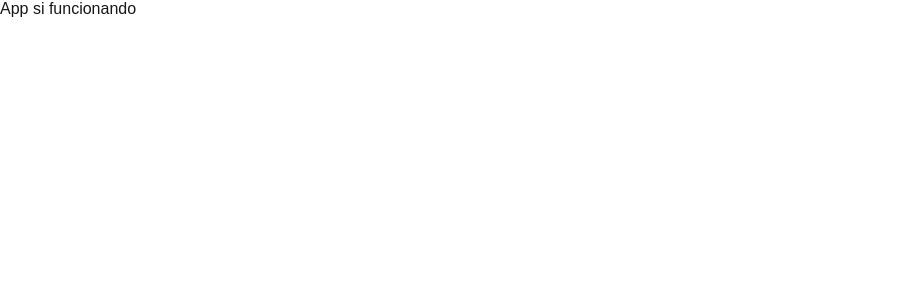
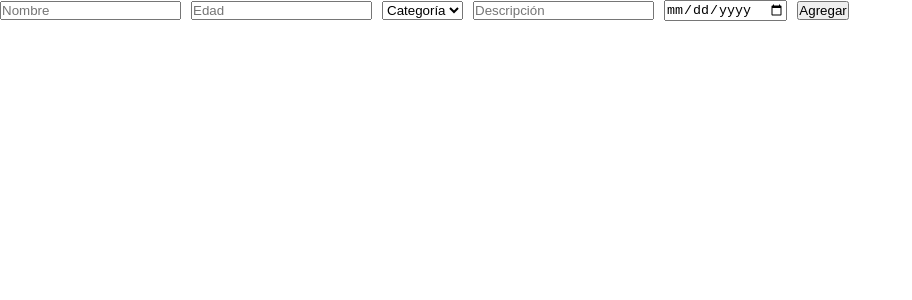
Before and after one commit to Toricolol/eva3_Progamacion, a Next.js app: page / in a window 1280 px wide. Shown: the top 300 px of the page, without its empty margins (0-912 px from the left). Built offline with nearby package versions, Linux system fonts and the light colour scheme.

Commit message:
commit 3
creacion de formulario

```diff
--- a/src/app/components/Formulario.tsx
+++ b/src/app/components/Formulario.tsx
@@ -0,0 +1,85 @@
+'use client';
+import React, { useState, FormEvent } from 'react';
+import { Registro } from '../page';
+
+interface Props {
+  agregarRegistro: (registro: Registro) => void;
+}
+
+export default function Formulario({ agregarRegistro }: Props) {
+  const [nombre, setNombre] = useState('');
+  const [edad, setEdad] = useState('');
+  const [categoria, setCategoria] = useState('');
+  const [descripcion, setDescripcion] = useState('');
+  const [fecha, setFecha] = useState('');
+
+  const handleSubmit = (e: FormEvent) => {
+    e.preventDefault();
+
+    if (!nombre || !edad || !categoria || !descripcion || !fecha) {
+      alert('Todos los campos son obligatorios');
+      return;
+    }
+
+    const nuevo: Registro = {
+      id: Date.now(),
+      nombre,
+      edad,
+      categoria,
+      descripcion,
+      fecha,
+    };
+
+    agregarRegistro(nuevo);
+
+    setNombre('');
+    setEdad('');
+    setCategoria('');
+    setDescripcion('');
+    setFecha('');
+  };
+
+  return (
+    <form
+      onSubmit={handleSubmit}
+      style={{
+        display: 'flex',
+        flexWrap: 'wrap',
+        gap: '10px',
+        alignItems: 'center',
+        marginBottom: '20px'
+      }}
+    >
+      <input
+        type="text"
+        placeholder="Nombre"
+        value={nombre}
+        onChange={(e) => setNombre(e.target.value)}
+      />
+      <input
+        type="number"
+        placeholder="Edad"
+        value={edad}
+        onChange={(e) => setEdad(e.target.value)}
+      />
+      <select value={categoria} onChange={(e) => setCategoria(e.target.value)}>
+        <option value="">Categoría</option>
+        <option value="Evento">Evento</option>
+        <option value="Proyecto">Proyecto</option>
+        <option value="Beneficio">Beneficio</option>
+      </select>
+      <input
+        type="text"
+        placeholder="Descripción"
+        value={descripcion}
+        onChange={(e) => setDescripcion(e.target.value)}
+      />
+      <input
+        type="date"
+        value={fecha}
+        onChange={(e) => setFecha(e.target.value)}
+      />
+      <button type="submit">Agregar</button>
+    </form>
+  );
+}
--- a/src/app/page.tsx
+++ b/src/app/page.tsx
@@ -1,5 +1,6 @@
 'use client';
 import React, { useState } from 'react';
+import Formulario from './components/Formulario';
 
 export interface Registro {
   id: number;
@@ -13,9 +14,13 @@ export interface Registro {
 export default function Page() {
   const [registros, setRegistros] = useState<Registro[]>([]);
 
+  const agregarRegistro = (nuevo: Registro) => {
+    setRegistros([...registros, nuevo]);
+  };
+
   return (
     <main>
-      <p>App si funcionando</p>
+      <Formulario agregarRegistro={agregarRegistro} />
     </main>
   );
 }
```
